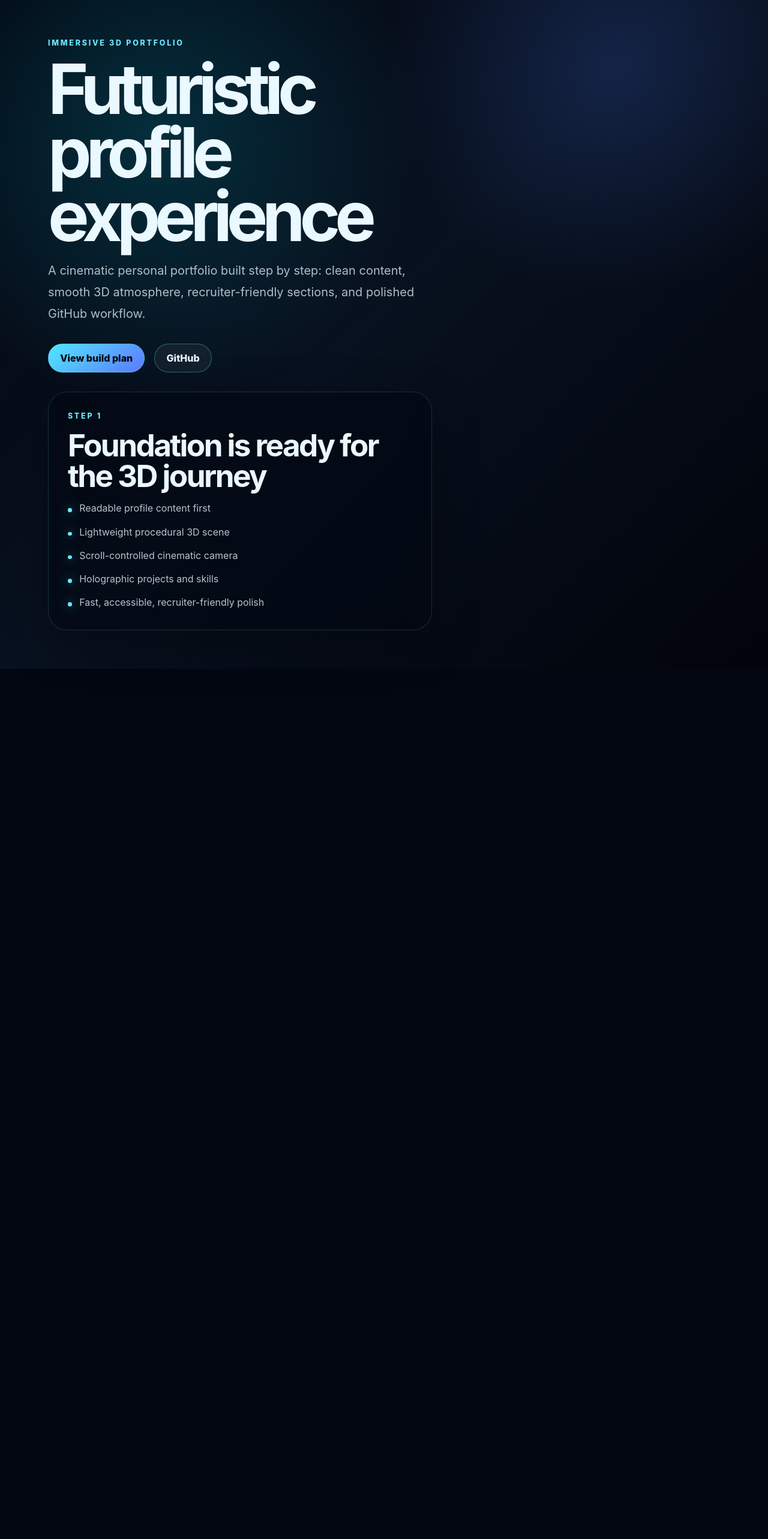
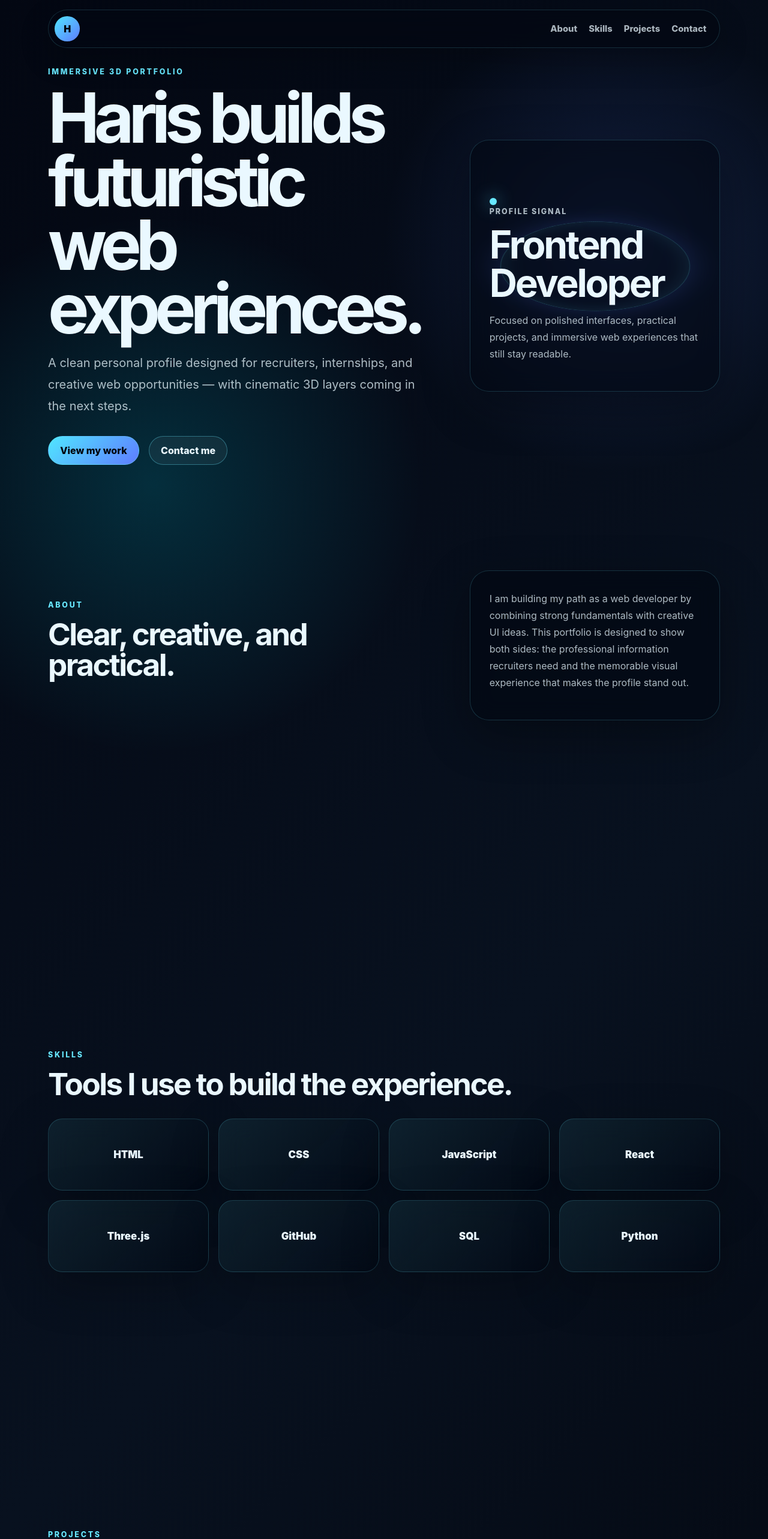
Before and after one commit to ibrahim0795/profilo-3d-portfolio, a React (Vite) app: page / in a window 1280 px wide. Shown: the top 2566 px of the page at 60% size. Before the commit the page ends 1115 px from the top, so only its background shows below. Built offline with nearby package versions, Linux system fonts and the light colour scheme.

Commit message:
Build basic portfolio layout

```diff
--- a/src/App.jsx
+++ b/src/App.jsx
@@ -1,40 +1,154 @@
-const roadmap = [
-  'Readable profile content first',
-  'Lightweight procedural 3D scene',
-  'Scroll-controlled cinematic camera',
-  'Holographic projects and skills',
-  'Fast, accessible, recruiter-friendly polish',
+const skills = [
+  'HTML',
+  'CSS',
+  'JavaScript',
+  'React',
+  'Three.js',
+  'GitHub',
+  'SQL',
+  'Python',
+];
+
+const projects = [
+  {
+    name: 'NOVA 3D Showcase',
+    description:
+      'A cinematic scroll-controlled 3D product story for a futuristic wearable concept.',
+    stack: 'React, Three.js, GSAP',
+  },
+  {
+    name: 'Flex Marks Tracker',
+    description:
+      'A practical student-focused tracker for understanding marks, grades, and progress.',
+    stack: 'JavaScript, Browser Extension',
+  },
+  {
+    name: 'Portfolio System',
+    description:
+      'This immersive profile site, designed to present skills and projects with premium clarity.',
+    stack: 'React, Vite, 3D Web',
+  },
 ];
 
 function App() {
   return (
-    <main className="app-shell">
-      <section className="hero-section" aria-labelledby="page-title">
+    <main>
+      <nav className="site-nav" aria-label="Main navigation">
+        <a className="brand-mark" href="#hero" aria-label="Go to top">
+          H
+        </a>
+        <div className="nav-links">
+          <a href="#about">About</a>
+          <a href="#skills">Skills</a>
+          <a href="#projects">Projects</a>
+          <a href="#contact">Contact</a>
+        </div>
+      </nav>
+
+      <section className="hero-section section" id="hero" aria-labelledby="page-title">
+        <div className="section-content hero-grid">
+          <div>
             <p className="eyebrow">Immersive 3D Portfolio</p>
-        <h1 id="page-title">Futuristic profile experience</h1>
+            <h1 id="page-title">Haris builds futuristic web experiences.</h1>
             <p className="hero-copy">
-          A cinematic personal portfolio built step by step: clean content,
-          smooth 3D atmosphere, recruiter-friendly sections, and polished
-          GitHub workflow.
+              A clean personal profile designed for recruiters, internships,
+              and creative web opportunities — with cinematic 3D layers coming
+              in the next steps.
             </p>
             <div className="hero-actions" aria-label="Portfolio actions">
-          <a href="#roadmap" className="button button-primary">
-            View build plan
+              <a href="#projects" className="button button-primary">
+                View my work
               </a>
-          <a href="https://github.com/ibrahim0795" className="button">
-            GitHub
+              <a href="#contact" className="button">
+                Contact me
               </a>
+            </div>
+          </div>
+
+          <div className="identity-card" aria-label="Profile summary">
+            <span className="status-dot" />
+            <p className="card-label">Profile Signal</p>
+            <h2>Frontend Developer</h2>
+            <p>
+              Focused on polished interfaces, practical projects, and immersive
+              web experiences that still stay readable.
+            </p>
+          </div>
         </div>
       </section>
 
-      <section className="glass-panel" id="roadmap" aria-labelledby="roadmap-title">
-        <p className="eyebrow">Step 1</p>
-        <h2 id="roadmap-title">Foundation is ready for the 3D journey</h2>
-        <ul className="roadmap-list">
-          {roadmap.map((item) => (
-            <li key={item}>{item}</li>
+      <section className="section" id="about" aria-labelledby="about-title">
+        <div className="section-content two-column">
+          <div>
+            <p className="eyebrow">About</p>
+            <h2 id="about-title">Clear, creative, and practical.</h2>
+          </div>
+          <div className="glass-panel">
+            <p>
+              I am building my path as a web developer by combining strong
+              fundamentals with creative UI ideas. This portfolio is designed to
+              show both sides: the professional information recruiters need and
+              the memorable visual experience that makes the profile stand out.
+            </p>
+          </div>
+        </div>
+      </section>
+
+      <section className="section" id="skills" aria-labelledby="skills-title">
+        <div className="section-content">
+          <p className="eyebrow">Skills</p>
+          <h2 id="skills-title">Tools I use to build the experience.</h2>
+          <div className="skill-grid">
+            {skills.map((skill) => (
+              <article className="skill-card" key={skill}>
+                <span>{skill}</span>
+              </article>
             ))}
-        </ul>
+          </div>
+        </div>
+      </section>
+
+      <section className="section" id="projects" aria-labelledby="projects-title">
+        <div className="section-content">
+          <p className="eyebrow">Projects</p>
+          <h2 id="projects-title">Selected work, ready for hologram mode.</h2>
+          <div className="project-grid">
+            {projects.map((project) => (
+              <article className="project-card" key={project.name}>
+                <p className="card-label">{project.stack}</p>
+                <h3>{project.name}</h3>
+                <p>{project.description}</p>
+                <div className="project-actions">
+                  <a href="https://github.com/ibrahim0795">GitHub</a>
+                  <a href="#contact">Details</a>
+                </div>
+              </article>
+            ))}
+          </div>
+        </div>
+      </section>
+
+      <section className="section final-section" id="contact" aria-labelledby="contact-title">
+        <div className="section-content contact-panel">
+          <p className="eyebrow">Final signal</p>
+          <h2 id="contact-title">Let’s build something meaningful.</h2>
+          <p>
+            Available for internships, collaborations, and creative web
+            projects. The next steps will turn this page into a true cinematic
+            3D journey.
+          </p>
+          <div className="hero-actions" aria-label="Contact links">
+            <a className="button button-primary" href="https://github.com/ibrahim0795">
+              GitHub
+            </a>
+            <a className="button" href="https://www.linkedin.com/">
+              LinkedIn
+            </a>
+            <a className="button" href="mailto:hello@example.com">
+              Email
+            </a>
+          </div>
+        </div>
       </section>
     </main>
   );
--- a/src/styles.css
+++ b/src/styles.css
@@ -32,18 +32,75 @@ a {
   color: inherit;
 }
 
-.app-shell {
+.site-nav {
+  position: fixed;
+  z-index: 10;
+  top: 1rem;
+  left: 50%;
+  display: flex;
+  align-items: center;
+  justify-content: space-between;
+  width: min(1120px, calc(100% - 2rem));
+  padding: 0.65rem;
+  border: 1px solid rgba(104, 232, 255, 0.16);
+  border-radius: 999px;
+  background: rgba(3, 7, 18, 0.72);
+  box-shadow: 0 18px 50px rgba(0, 0, 0, 0.22);
+  backdrop-filter: blur(18px);
+  transform: translateX(-50%);
+}
+
+.brand-mark {
   display: grid;
-  align-content: center;
-  gap: 2rem;
+  width: 2.6rem;
+  height: 2.6rem;
+  place-items: center;
+  border-radius: 50%;
+  background: linear-gradient(135deg, #50e6ff, #5f7cff);
+  color: #02040b;
+  font-weight: 950;
+  text-decoration: none;
+}
+
+.nav-links {
+  display: flex;
+  gap: clamp(0.5rem, 2vw, 1.2rem);
+  padding-right: 0.7rem;
+}
+
+.nav-links a {
+  color: rgba(234, 248, 255, 0.72);
+  font-size: 0.92rem;
+  font-weight: 800;
+  text-decoration: none;
+}
+
+.nav-links a:hover,
+.nav-links a:focus-visible {
+  color: #68e8ff;
+}
+
+.section {
+  min-height: 100vh;
+  padding: 7rem 0 4rem;
+}
+
+.section-content {
   width: min(1120px, calc(100% - 2rem));
-  min-height: 100vh;
   margin: 0 auto;
-  padding: 4rem 0;
+}
+
+.hero-grid,
+.two-column {
+  display: grid;
+  grid-template-columns: minmax(0, 1.2fr) minmax(280px, 0.8fr);
+  gap: clamp(2rem, 6vw, 5rem);
+  align-items: center;
 }
 
 .hero-section {
-  max-width: 760px;
+  display: grid;
+  align-items: center;
 }
 
 .eyebrow {
@@ -74,6 +131,11 @@ h2 {
   font-size: clamp(1.8rem, 4vw, 3.5rem);
   line-height: 1;
   letter-spacing: -0.05em;
+}
+
+h3 {
+  margin: 0 0 0.8rem;
+  font-size: 1.45rem;
 }
 
 .hero-copy {
@@ -120,8 +182,8 @@ h2 {
   color: #02040b;
 }
 
+.identity-card,
 .glass-panel {
-  width: min(640px, 100%);
   padding: clamp(1.25rem, 3vw, 2rem);
   border: 1px solid rgba(104, 232, 255, 0.18);
   border-radius: 2rem;
@@ -130,37 +192,152 @@ h2 {
   backdrop-filter: blur(18px);
 }
 
-.roadmap-list {
+.identity-card {
+  position: relative;
+  overflow: hidden;
+  min-height: 420px;
   display: grid;
-  gap: 0.85rem;
-  margin: 0;
-  padding: 0;
-  list-style: none;
+  align-content: end;
 }
 
-.roadmap-list li {
-  padding-left: 1.2rem;
-  color: rgba(234, 248, 255, 0.78);
-  line-height: 1.6;
+.identity-card::before {
+  content: "";
+  position: absolute;
+  inset: 12%;
+  border: 1px solid rgba(104, 232, 255, 0.24);
+  border-radius: 50%;
+  box-shadow:
+    inset 0 0 40px rgba(104, 232, 255, 0.12),
+    0 0 60px rgba(95, 124, 255, 0.18);
+  transform: rotateX(62deg) rotateZ(-18deg);
+}
+
+.identity-card > * {
   position: relative;
 }
 
-.roadmap-list li::before {
-  content: "";
-  position: absolute;
-  top: 0.75rem;
-  left: 0;
-  width: 0.42rem;
-  height: 0.42rem;
+.identity-card h2 {
+  font-size: clamp(2rem, 5vw, 4rem);
+}
+
+.identity-card p,
+.glass-panel p,
+.project-card p,
+.contact-panel p {
+  color: rgba(234, 248, 255, 0.74);
+  line-height: 1.75;
+}
+
+.status-dot {
+  width: 0.75rem;
+  height: 0.75rem;
+  margin-bottom: auto;
   border-radius: 50%;
   background: #68e8ff;
-  box-shadow: 0 0 18px rgba(104, 232, 255, 0.7);
+  box-shadow: 0 0 28px rgba(104, 232, 255, 0.9);
+}
+
+.card-label {
+  margin-bottom: 0.8rem;
+  color: #68e8ff;
+  font-size: 0.78rem;
+  font-weight: 850;
+  letter-spacing: 0.16em;
+  text-transform: uppercase;
+}
+
+.skill-grid,
+.project-grid {
+  display: grid;
+  grid-template-columns: repeat(4, minmax(0, 1fr));
+  gap: 1rem;
+  margin-top: 2rem;
+}
+
+.skill-card,
+.project-card,
+.contact-panel {
+  border: 1px solid rgba(104, 232, 255, 0.18);
+  border-radius: 1.5rem;
+  background:
+    linear-gradient(135deg, rgba(104, 232, 255, 0.1), transparent),
+    rgba(3, 7, 18, 0.62);
+  box-shadow: 0 24px 80px rgba(0, 0, 0, 0.26);
+  backdrop-filter: blur(18px);
+}
+
+.skill-card {
+  display: grid;
+  min-height: 120px;
+  place-items: center;
+  color: #eaf8ff;
+  font-size: 1.05rem;
+  font-weight: 900;
+}
+
+.project-grid {
+  grid-template-columns: repeat(3, minmax(0, 1fr));
+}
+
+.project-card {
+  padding: 1.4rem;
+}
+
+.project-actions {
+  display: flex;
+  gap: 1rem;
+  margin-top: 1.4rem;
+}
+
+.project-actions a {
+  color: #68e8ff;
+  font-weight: 850;
+  text-decoration: none;
+}
+
+.final-section {
+  display: grid;
+  align-items: center;
+}
+
+.contact-panel {
+  padding: clamp(1.5rem, 5vw, 3rem);
+}
+
+.contact-panel h2 {
+  max-width: 820px;
+}
+
+::selection {
+  background: rgba(104, 232, 255, 0.35);
+}
+
+@media (max-width: 900px) {
+  .hero-grid,
+  .two-column,
+  .project-grid {
+    grid-template-columns: 1fr;
+  }
+
+  .skill-grid {
+    grid-template-columns: repeat(2, minmax(0, 1fr));
+  }
 }
 
 @media (max-width: 680px) {
-  .app-shell {
-    align-content: start;
-    padding-top: 3rem;
+  .site-nav {
+    align-items: flex-start;
+    border-radius: 1.4rem;
+  }
+
+  .nav-links {
+    flex-wrap: wrap;
+    justify-content: flex-end;
+  }
+
+  .section {
+    min-height: auto;
+    padding: 6rem 0 2rem;
   }
 
   .hero-actions {
@@ -171,3 +348,18 @@ h2 {
     width: 100%;
   }
 }
+
+@media (max-width: 460px) {
+  .skill-grid {
+    grid-template-columns: 1fr;
+  }
+}
+
+@media (prefers-reduced-motion: reduce) {
+  *,
+  *::before,
+  *::after {
+    scroll-behavior: auto !important;
+    transition-duration: 0.001ms !important;
+  }
+}
```
Lines whose indentation alone changed are shown as unchanged.
